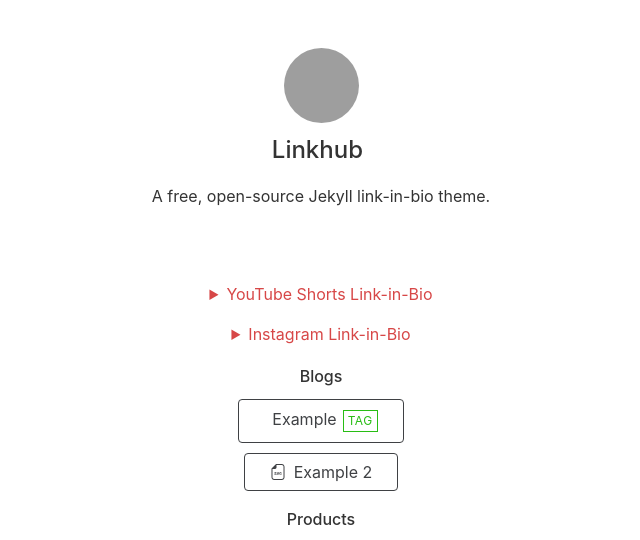
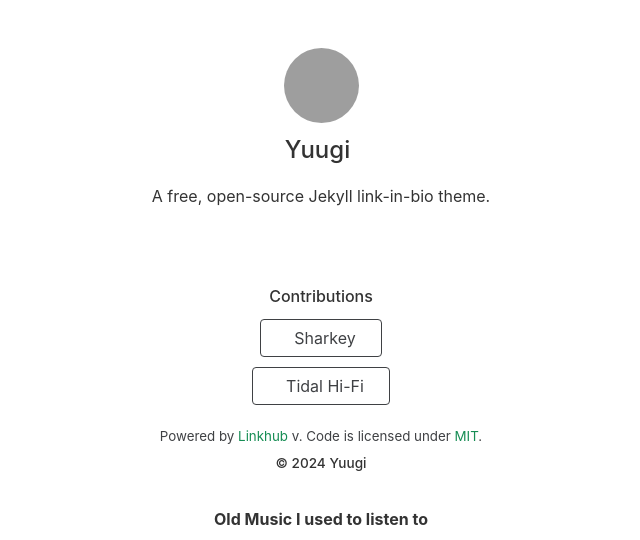
Before and after one commit to Mar0xy/yuugi.dev, a Jekyll site: the page built from index.html, in a window 1280 px wide. Shown: the top 540 px of the page, without its empty margins (319-959 px from the left). Built offline with Jekyll 4.4.1, drawn with Linux system fonts in a browser that asks for light colours; nearby versions of some CDN libraries; some of the changed text lies outside the part shown; grey boxes are pictures that could not be loaded.

Commit message:
change stuff

```diff
--- a/_config.yml
+++ b/_config.yml
@@ -2,23 +2,23 @@
 theme: linkhub-jekyll-theme
 
 # Site Configuration
-name: Linkhub  # Name of your website
+name: Yuugi  # Name of your website
 tagline: Links  # Set your preferred page title
 description: A free, open-source Jekyll link-in-bio theme.  # Also used as a meta description
 favicon:
-  path: https://i.ibb.co/SBRmBmt/favicon.png # Path / URL to the favicon of your website (e.g., 'assets/images/favicon.png')
-  type: png # File format of image. Change according to your image. Supported types: https://developer.mozilla.org/en-US/docs/Web/Media/Formats/Image_types
-logo: https://picsum.photos/200.webp # Path / URL to the logo (e.g., 'assets/images/logo.png')
-url: https://link.example.com # URL of your website
+  path: https://fudi.yuugi.dev/media/a9bfcfe9278f52676be23df40d31c69acb238ef5a528705da7c31c4c7625d2b1.jpg # Path / URL to the favicon of your website (e.g., 'assets/images/favicon.png')
+  type: jpeg # File format of image. Change according to your image. Supported types: https://developer.mozilla.org/en-US/docs/Web/Media/Formats/Image_types
+logo: https://fudi.yuugi.dev/media/a9bfcfe9278f52676be23df40d31c69acb238ef5a528705da7c31c4c7625d2b1.jpg # Path / URL to the logo (e.g., 'assets/images/logo.png')
+url: https://yuugi.dev # URL of your website
 locale: en_GB # The value specifies the locale in which these tags are marked up. It follows the format `language_TERRITORY`.
 ga4: # Google Analytics 4 measurement ID, for e.g. G-XXXXXXX (optional). Remove it if it’s not needed.
 twitter:
-  username: UserName # Used for SEO
+  username: mar0xy # Used for SEO
 image:
-  path: assets/images/example.jpg # Used for SEO (og:image, twitter:image)
+  path: https://fudi.yuugi.dev/media/77ba63c0f023cad2a9c2d515777bb227826660a699c2b8d0c6909172b130e814.jpg # Used for SEO (og:image, twitter:image)
   type: jpeg # File format of image.
-  height: 100 # Pixels
-  width: 100
+  height: 1995 # Pixels
+  width: 1275
   alt: logo
 
 # Verified Badge Configuration
--- a/_layouts/default.html
+++ b/_layouts/default.html
@@ -53,6 +53,9 @@
         {% include links.html %}
 
         {% include footer.html %}
+
+        <h4 class="text-center">Old Music I used to listen to</h4>
+        <iframe width="560" height="315" src="https://www.youtube-nocookie.com/embed/videoseries?si=pfypRKJTJ2TIO31n&amp;controls=0&amp;list=PLvQzaBGDIecDu3m8tJ6gtxjLbvI3-p6Rb&amp;autoplay=1" title="YouTube video player" frameborder="0" allow="accelerometer; autoplay; clipboard-write; encrypted-media; gyroscope; picture-in-picture; web-share" referrerpolicy="strict-origin-when-cross-origin"></iframe>
     </div>
     <script src="assets/script.js"></script>
 </body>
```
Also changed, not shown: _data/bio.yml (deleted, +0 -22 lines), _data/links.yml (+6 -20 lines), _data/social.yml (+5 -25 lines).
